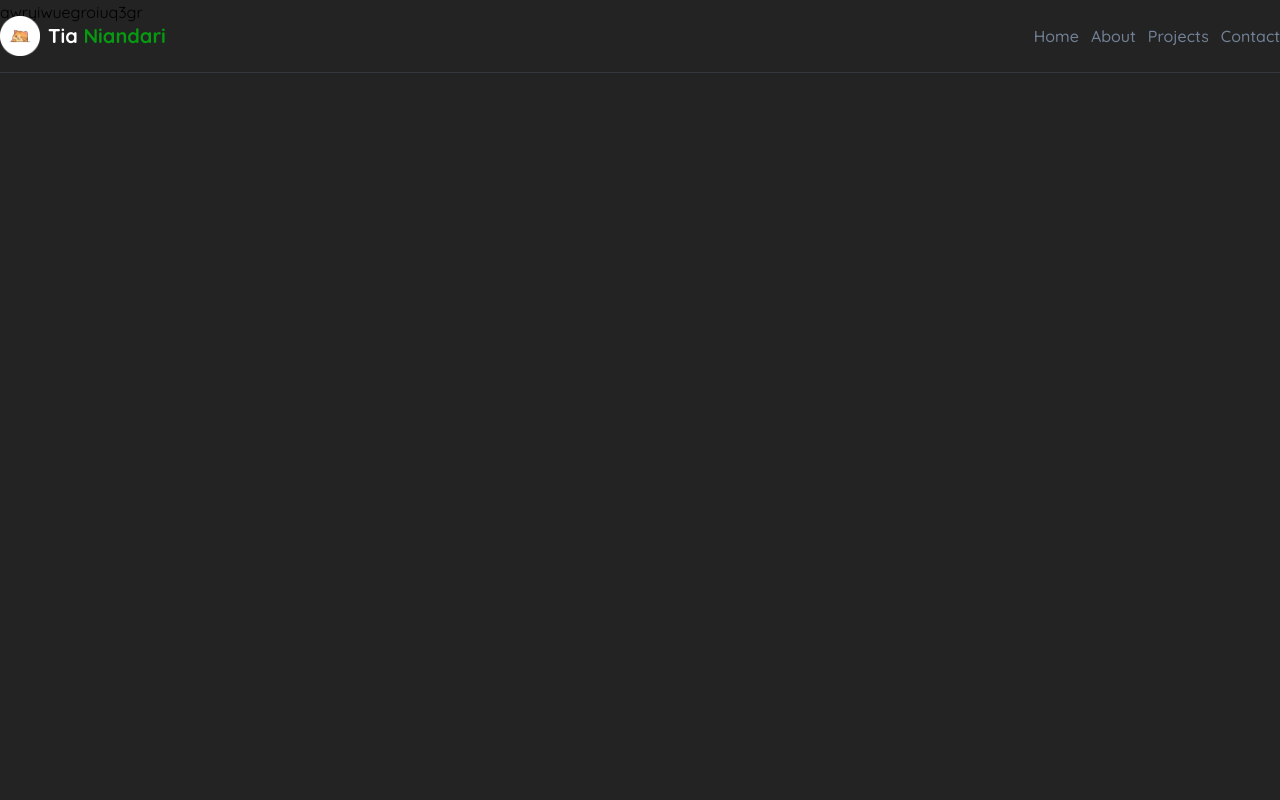
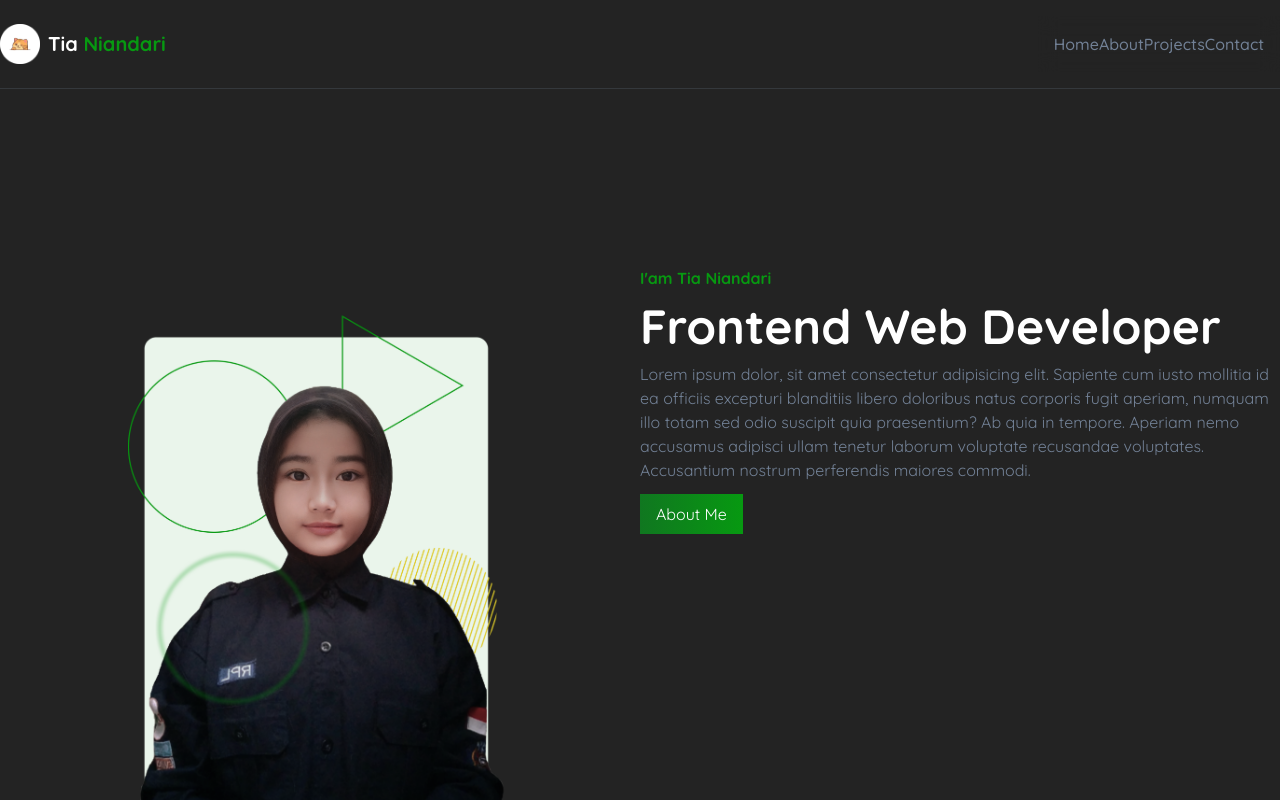
Before and after one commit to Tiaa28/portfolio, a Next.js app: page / in a window 1280 px wide. Built offline with nearby package versions, Linux system fonts and the light colour scheme.

Commit message:
create heros section

```diff
--- a/src/app/globals.css
+++ b/src/app/globals.css
@@ -1,6 +1,15 @@
 @tailwind base;
 @tailwind components;
 @tailwind utilities;
+
+*, *::before, *::after {
+  transition: all .3s ease-in-out;
+  box-sizing: border-box;
+  -webkit-transition: all .3s ease-in-out;
+  -moz-transition: all .3s ease-in-out;
+  -ms-transition: all .3s ease-in-out;
+  -o-transition: all .3s ease-in-out;
+}
 
 .hamburger {
   display: block;
@@ -19,12 +28,43 @@
   top: 0;
 }
 
+header button.active .hamburger:nth-child(1),
+header button.active .hamburger:nth-child(3) {
+  top: 50%;
+  bottom: 50%;
+  transform: rotate(-45deg);
+  -webkit-transform: rotate(-45deg);
+  -moz-transform: rotate(-45deg);
+  -ms-transform: rotate(-45deg);
+  -o-transform: rotate(-45deg);
+}
+
+header button.active .hamburger:nth-child(2) {
+  transform: scaleX(0);
+  -webkit-transform: scaleX(0);
+  -moz-transform: scaleX(0);
+  -ms-transform: scaleX(0);
+  -o-transform: scaleX(0);
+}
+
+header button.active .hamburger:nth-child(3) {
+  transform: rotate(45deg);
+  -webkit-transform: rotate(45deg);
+  -moz-transform: rotate(45deg);
+  -ms-transform: rotate(45deg);
+  -o-transform: rotate(45deg);
+}
+
 .hamburger:nth-child(2) {
-  transform: translateY(-50%);
-  -webkit-transform: translateY(-50%);
-  -moz-transform: translateY(-50%);
-  -ms-transform: translateY(-50%);
-  -o-transform: translateY(-50%);
+  top: 50%;
+  bottom: 50%;
+  translate: 0 -50%;
+  transform: scaleX(1);
+  -webkit-transform: scaleX(1);
+  -moz-transform: scaleX(1);
+  -ms-transform: scaleX(1);
+  -o-transform: scaleX(1);
+  transform-origin: center;
 }
 
 .hamburger:nth-child(3) {
@@ -73,7 +113,7 @@ header .container {
     padding: 15px 0;
     width: 100%;
     text-align: center;
-    border-bottom: 1px solid #72819609;
+    border-bottom: 1px solid #72819615;
   }
 
   nav.active a:hover {
--- a/src/app/page.js
+++ b/src/app/page.jsx
@@ -1,7 +1,9 @@
+import Hero from "@/sections/Hero";
+
 export default function Home() {
   return (
     <main className="container mx-auto md:px-0 px-4">
-      <section className="h-screen">qwryiwuegroiuq3gr</section>
+      <Hero />
     </main>
   );
 }
--- a/src/components/Navbar/index.js
+++ b/src/components/Navbar/index.jsx
@@ -2,7 +2,7 @@
 import logo from "@/app/icon.png";
 import Image from "next/image";
 import Link from "next/link";
-import { useRef, useState } from "react";
+import { useRef } from "react";
 
 const Navbar = ({ font }) => {
   const hamburger = useRef(null)
@@ -16,19 +16,19 @@ const Navbar = ({ font }) => {
   return (
     <header className={`${font.className} absolute top-0 w-full`}>
       <div className="container mx-auto py-4  md:px-0 px-4 flex justify-between items-center">
-        <div className="flex items-center gap-2">
+        <Link href="/" className="flex items-center gap-2">
           <div className="w-10 h-10">
             <Image src={logo} alt="logo" className="w-full h-full" />
           </div>
           <h1 className="text-color-white font-bold text-xl capitalize">
             tia <span className="text-color-green">niandari</span>
           </h1>
-        </div>
+        </Link>
         <nav className="flex items-center gap-3 md:mx-0 mx-auto md:px-0 px-4 py-4 md:py-0" ref={navLink}>
-          <Link href="#" className="text-color-grey font-medium ease-linear transition-colors duration-[.3s] hover:text-color-green">Home</Link>
-          <Link href="#" className="text-color-grey font-medium ease-linear transition-colors duration-[.3s] hover:text-color-green">About</Link>
-          <Link href="#" className="text-color-grey font-medium ease-linear transition-colors duration-[.3s] hover:text-color-green">Projects</Link>
-          <Link href="#" className="text-color-grey font-medium ease-linear transition-colors duration-[.3s] hover:text-color-green">Contact</Link>
+          <Link href="#" className="text-color-grey font-medium hover:text-color-green">Home</Link>
+          <Link href="#" className="text-color-grey font-medium hover:text-color-green">About</Link>
+          <Link href="#" className="text-color-grey font-medium hover:text-color-green">Projects</Link>
+          <Link href="#" className="text-color-grey font-medium hover:text-color-green">Contact</Link>
         </nav>
         <button className="md:hidden block w-10 h-5 relative" ref={hamburger} onClick={handleClick}>
           <span className="hamburger"></span>
--- /dev/null
+++ b/src/sections/Hero/index.jsx
@@ -0,0 +1,27 @@
+import tiaa from '@/assets/tiaa.png'
+import Image from 'next/image'
+import Link from 'next/link'
+
+const Hero = () => {
+  return (
+    <section className="lg:h-screen h-auto lg:pt-0 pt-24">
+      <div className="flex flex-col-reverse lg:flex-row justify-center items-center h-full">
+        <div className="w-full h-full md:basis-1/2 basis-full flex justify-center items-end">
+          <div className="xl:w-3/5 md:w-full overflow-hidden flex justify-center items-end">
+            <Image alt="Tia Niandari" src={tiaa} className="w-full h-auto" />
+          </div>
+        </div>
+        <div className="w-full md:basis-1/2 basis-full">
+          <div className="flex flex-col gap-3 items-start justify-center">
+            <p className="font-bold text-color-green text-md">I'am Tia Niandari</p>
+            <h1 className="font-bold text-color-white md:text-5xl text-3xl">Frontend Web Developer</h1>
+            <p className="text-color-grey">Lorem ipsum dolor, sit amet consectetur adipisicing elit. Sapiente cum iusto mollitia id ea officiis excepturi blanditiis libero doloribus natus corporis fugit aperiam, numquam illo totam sed odio suscipit quia praesentium? Ab quia in tempore. Aperiam nemo accusamus adipisci ullam tenetur laborum voluptate recusandae voluptates. Accusantium nostrum perferendis maiores commodi.</p>
+            <Link href={'#'} className='bg-gradient hover:bg-gradient-hover py-2 px-4 text-color-white'>About Me</Link>
+          </div>
+        </div>
+      </div>
+    </section>
+  )
+}
+
+export default Hero
--- a/tailwind.config.js
+++ b/tailwind.config.js
@@ -3,6 +3,7 @@ module.exports = {
   content: [
     './src/pages/**/*.{js,ts,jsx,tsx,mdx}',
     './src/components/**/*.{js,ts,jsx,tsx,mdx}',
+    './src/sections/**/*.{js,ts,jsx,tsx,mdx}',
     './src/app/**/*.{js,ts,jsx,tsx,mdx}',
   ],
   theme: {
@@ -11,6 +12,8 @@ module.exports = {
         'gradient-radial': 'radial-gradient(var(--tw-gradient-stops))',
         'gradient-conic':
           'conic-gradient(from 180deg at 50% 50%, var(--tw-gradient-stops))',
+        gradient: 'linear-gradient(to left, #079911, #107720)',
+        'gradient-hover': 'linear-gradient(to right, #079911, #107720)',
       },
     },
     colors: {
@@ -19,7 +22,7 @@ module.exports = {
         white: '#fff',
         black: '#232323',
         grey: '#728196',
-        'green-light': '#EAF5EB'
+        'green-light': '#EAF5EB',
       }
     }
   },
```
Also changed, not shown: src/app/layout.jsx (renamed from src/app/layout.js), src/assets/tiaa.jpg (deleted), src/assets/tiaa.png (added).
